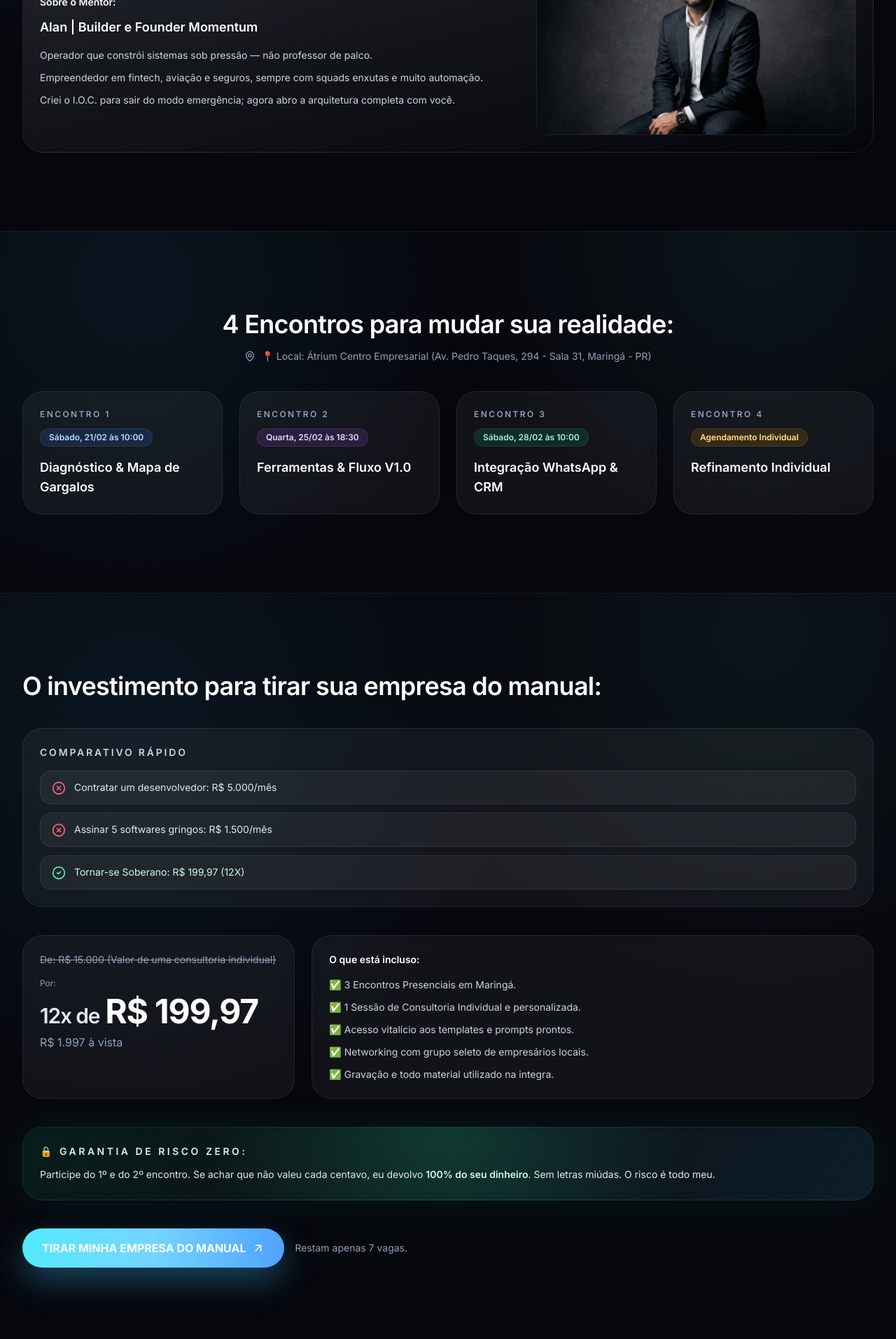
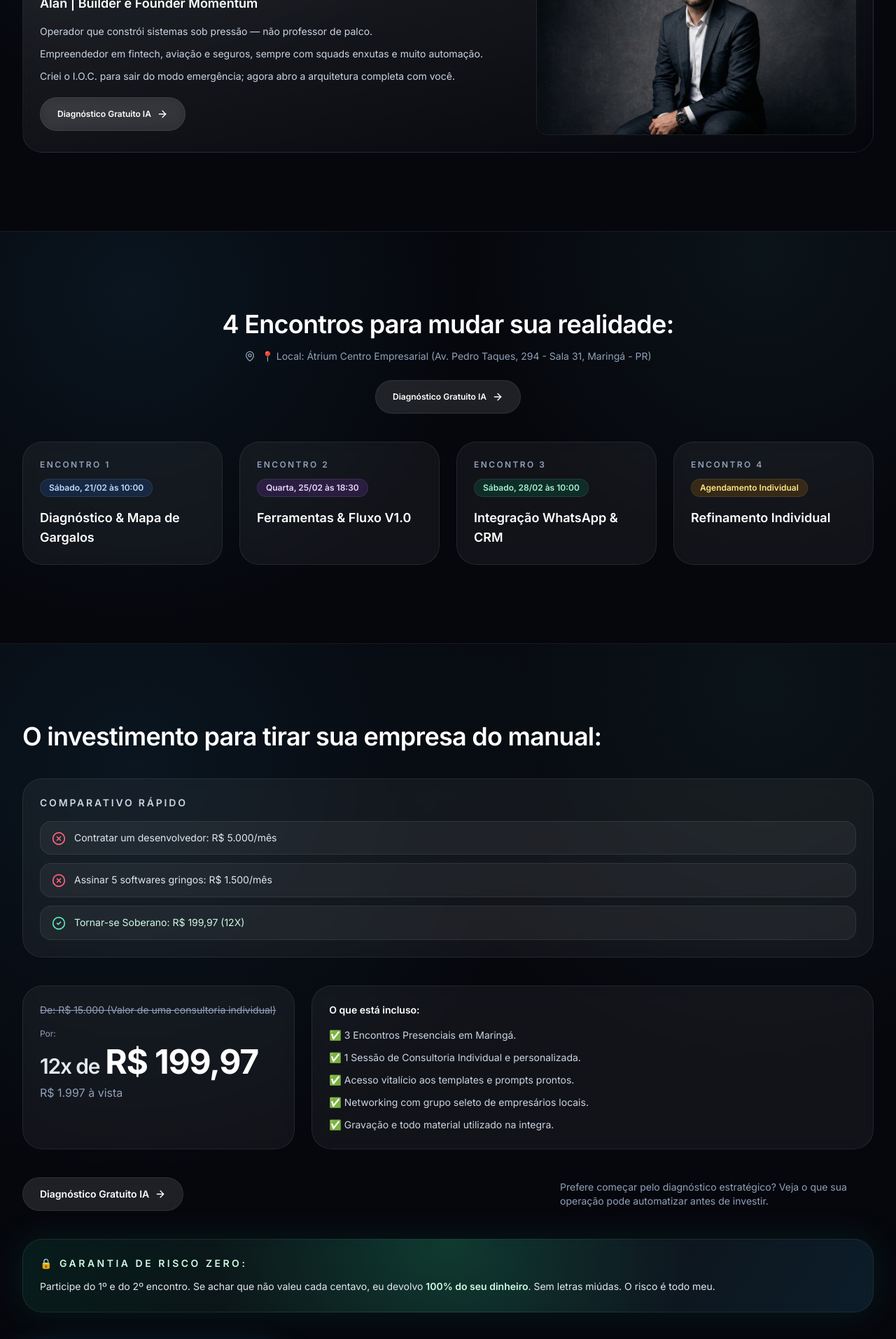
Before and after one commit to alangsilva86/sistema-operacional-ia, a Next.js app: page / in a window 1280 px wide. Shown: the part 3760-5673 px from the top of the page at 70% size. Built offline with nearby package versions, Linux system fonts and the light colour scheme.

Commit message:
CTA atualizados

```diff
--- /dev/null
+++ b/app/components/SecondaryCtaLink.tsx
@@ -0,0 +1,48 @@
+"use client";
+
+import { useEffect, useState } from "react";
+import { ArrowRight } from "lucide-react";
+
+import { getCheckoutUrl, trackEvent } from "@/app/lib/analytics";
+
+interface SecondaryCtaLinkProps {
+  label: string;
+  baseUrl: string;
+  location: string;
+  className?: string;
+  fullWidth?: boolean;
+}
+
+export function SecondaryCtaLink({
+  label,
+  baseUrl,
+  location,
+  className = "",
+  fullWidth = false
+}: SecondaryCtaLinkProps) {
+  const [href, setHref] = useState(baseUrl);
+
+  useEffect(() => {
+    setHref(getCheckoutUrl(baseUrl));
+  }, [baseUrl]);
+
+  const handleClick = () => {
+    trackEvent("cta_click", { location, variant: "diagnostic" });
+    trackEvent("diagnostic_open", { location });
+  };
+
+  return (
+    <a
+      href={href}
+      target="_blank"
+      rel="noreferrer noopener"
+      onClick={handleClick}
+      className={`group inline-flex h-12 items-center justify-center gap-2 rounded-full border border-white/10 bg-white/10 px-6 text-sm font-semibold text-slate-200 backdrop-blur transition hover:border-white/30 hover:text-white ${
+        fullWidth ? "w-full" : ""
+      } ${className}`}
+    >
+      {label}
+      <ArrowRight className="h-4 w-4 transition group-hover:translate-x-1" />
+    </a>
+  );
+}
--- a/app/components/StickyCta.tsx
+++ b/app/components/StickyCta.tsx
@@ -1,6 +1,7 @@
 "use client";
 
 import { CtaButton } from "@/app/components/CtaButton";
+import { SecondaryCtaLink } from "@/app/components/SecondaryCtaLink";
 import { content } from "@/app/content";
 
 export function StickyCta() {
@@ -15,6 +16,13 @@ export function StickyCta() {
           fullWidth
           className="py-3 text-sm"
         />
+        <SecondaryCtaLink
+          label={content.hero.secondaryCta}
+          baseUrl={content.diagnosticUrl}
+          location="sticky-diagnostic"
+          fullWidth
+          className="h-10 px-4 text-xs"
+        />
       </div>
     </div>
   );
--- a/app/content.ts
+++ b/app/content.ts
@@ -1,5 +1,6 @@
 export const content = {
   checkoutUrl: "https://pay.kiwify.com.br/eeAM4On",
+  diagnosticUrl: "https://diagnostico-web-production.up.railway.app/",
   hero: {
     tag: "🔒 Turma Presencial Exclusiva em Maringá",
     badge: "🛡️ Risco Zero: Garantia total até o 2º encontro.",
--- a/app/sections/HeroSection.tsx
+++ b/app/sections/HeroSection.tsx
@@ -1,7 +1,6 @@
-import { ArrowRight } from "lucide-react";
-
 import { CtaButton } from "@/app/components/CtaButton";
 import { FadeIn, Stagger, StaggerItem } from "@/app/components/Motion";
+import { SecondaryCtaLink } from "@/app/components/SecondaryCtaLink";
 import { Section } from "@/app/components/Section";
 import { content } from "@/app/content";
 
@@ -48,13 +47,11 @@ export function HeroSection() {
             <StaggerItem className="space-y-3">
               <div className="flex flex-col gap-4 sm:flex-row sm:items-center">
                 <CtaButton label={content.hero.primaryCta} baseUrl={content.checkoutUrl} location="hero" />
-                <a
-                  href="#prova"
-                  className="group inline-flex h-12 items-center justify-center gap-2 rounded-full border border-white/10 bg-white/10 px-6 text-sm font-semibold text-slate-200 backdrop-blur transition hover:border-white/30 hover:text-white"
-                >
-                  {content.hero.secondaryCta}
-                  <ArrowRight className="h-4 w-4 transition group-hover:translate-x-1" />
-                </a>
+                <SecondaryCtaLink
+                  label={content.hero.secondaryCta}
+                  baseUrl={content.diagnosticUrl}
+                  location="hero-secondary"
+                />
               </div>
               {content.hero.microText && (
                 <p className="text-xs leading-relaxed text-slate-300">{content.hero.microText}</p>
--- a/app/sections/JourneySection.tsx
+++ b/app/sections/JourneySection.tsx
@@ -1,6 +1,7 @@
 import { MapPin } from "lucide-react";
 
 import { FadeIn, Stagger, StaggerItem } from "@/app/components/Motion";
+import { SecondaryCtaLink } from "@/app/components/SecondaryCtaLink";
 import { Section } from "@/app/components/Section";
 import { content } from "@/app/content";
 
@@ -20,6 +21,14 @@ export function JourneySection() {
           <div className="mt-4 flex items-center justify-center gap-2 text-sm text-slate-400">
             <MapPin className="h-4 w-4" />
             <span>{content.journey.location}</span>
+          </div>
+          <div className="mt-6 flex justify-center">
+            <SecondaryCtaLink
+              label={content.hero.secondaryCta}
+              baseUrl={content.diagnosticUrl}
+              location="journey"
+              className="h-10 px-4 text-xs"
+            />
           </div>
         </FadeIn>
 
--- a/app/sections/OfferSection.tsx
+++ b/app/sections/OfferSection.tsx
@@ -2,6 +2,7 @@ import { CheckCircle2, XCircle } from "lucide-react";
 
 import { CtaButton } from "@/app/components/CtaButton";
 import { FadeIn, Stagger, StaggerItem } from "@/app/components/Motion";
+import { SecondaryCtaLink } from "@/app/components/SecondaryCtaLink";
 import { Section } from "@/app/components/Section";
 import { content } from "@/app/content";
 
@@ -76,6 +77,18 @@ export function OfferSection() {
           </StaggerItem>
         </Stagger>
 
+        <FadeIn className="flex flex-col gap-3 sm:flex-row sm:items-center sm:justify-between">
+          <SecondaryCtaLink
+            label={content.hero.secondaryCta}
+            baseUrl={content.diagnosticUrl}
+            location="offer-secondary"
+            className="h-11 px-5 text-xs sm:text-sm"
+          />
+          <p className="max-w-md text-xs text-slate-400 sm:text-sm">
+            Prefere começar pelo diagnóstico estratégico? Veja o que sua operação pode automatizar antes de investir.
+          </p>
+        </FadeIn>
+
         <FadeIn>
           <div className="rounded-[28px] border border-emerald-400/25 bg-[radial-gradient(circle_at_top,rgba(16,185,129,0.25),transparent_55%),linear-gradient(120deg,rgba(16,185,129,0.12),rgba(255,255,255,0.04),rgba(56,189,248,0.12))] p-6 shadow-[0_0_50px_rgba(16,185,129,0.12)] backdrop-blur">
             <div className="space-y-3">
--- a/app/sections/ProofSection.tsx
+++ b/app/sections/ProofSection.tsx
@@ -1,6 +1,7 @@
 import Image from "next/image";
 
 import { FadeIn, Stagger, StaggerItem } from "@/app/components/Motion";
+import { SecondaryCtaLink } from "@/app/components/SecondaryCtaLink";
 import { Section } from "@/app/components/Section";
 import { content } from "@/app/content";
 
@@ -52,6 +53,14 @@ export function ProofSection() {
                     <p key={line}>{line}</p>
                   ))}
                 </div>
+                <div className="mt-5">
+                  <SecondaryCtaLink
+                    label={content.hero.secondaryCta}
+                    baseUrl={content.diagnosticUrl}
+                    location="proof"
+                    className="h-10 px-5 text-xs"
+                  />
+                </div>
               </div>
               <div className="relative h-60 w-full overflow-hidden rounded-2xl border border-white/10">
                 <Image
```
